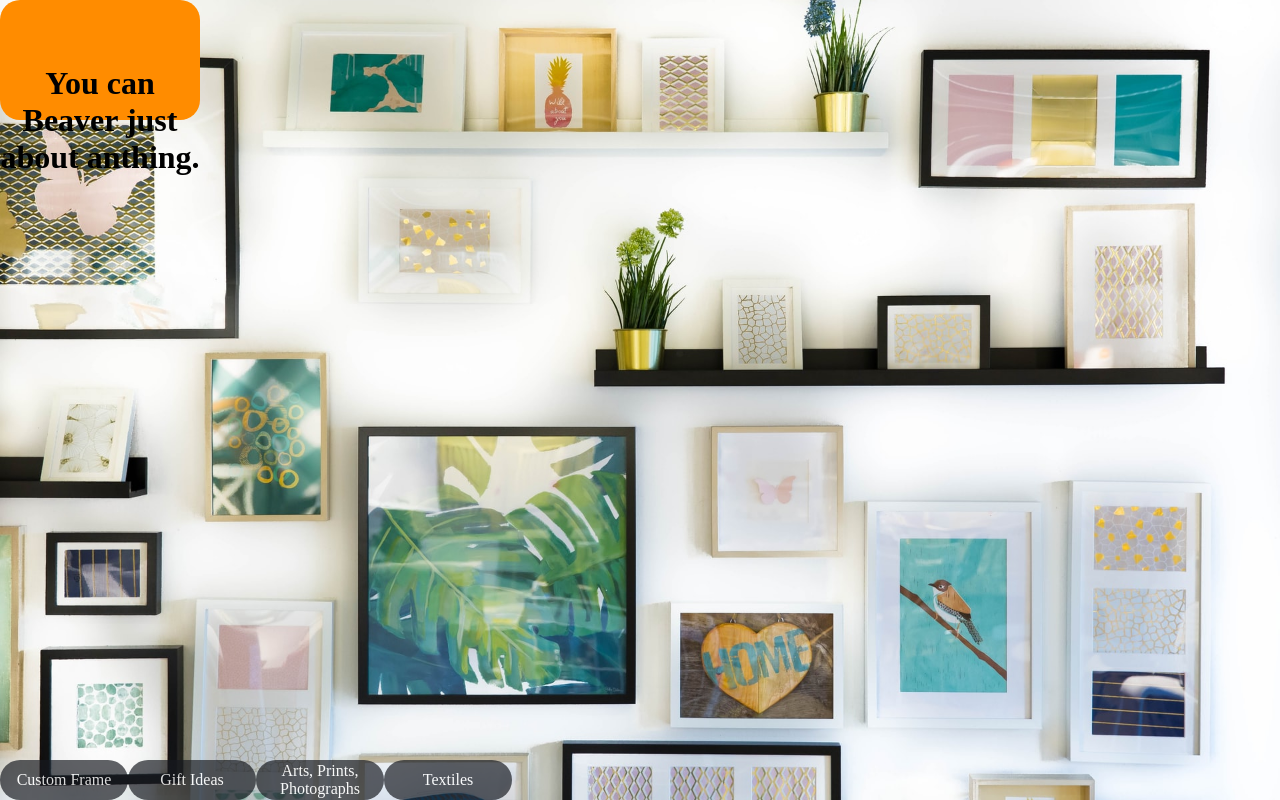
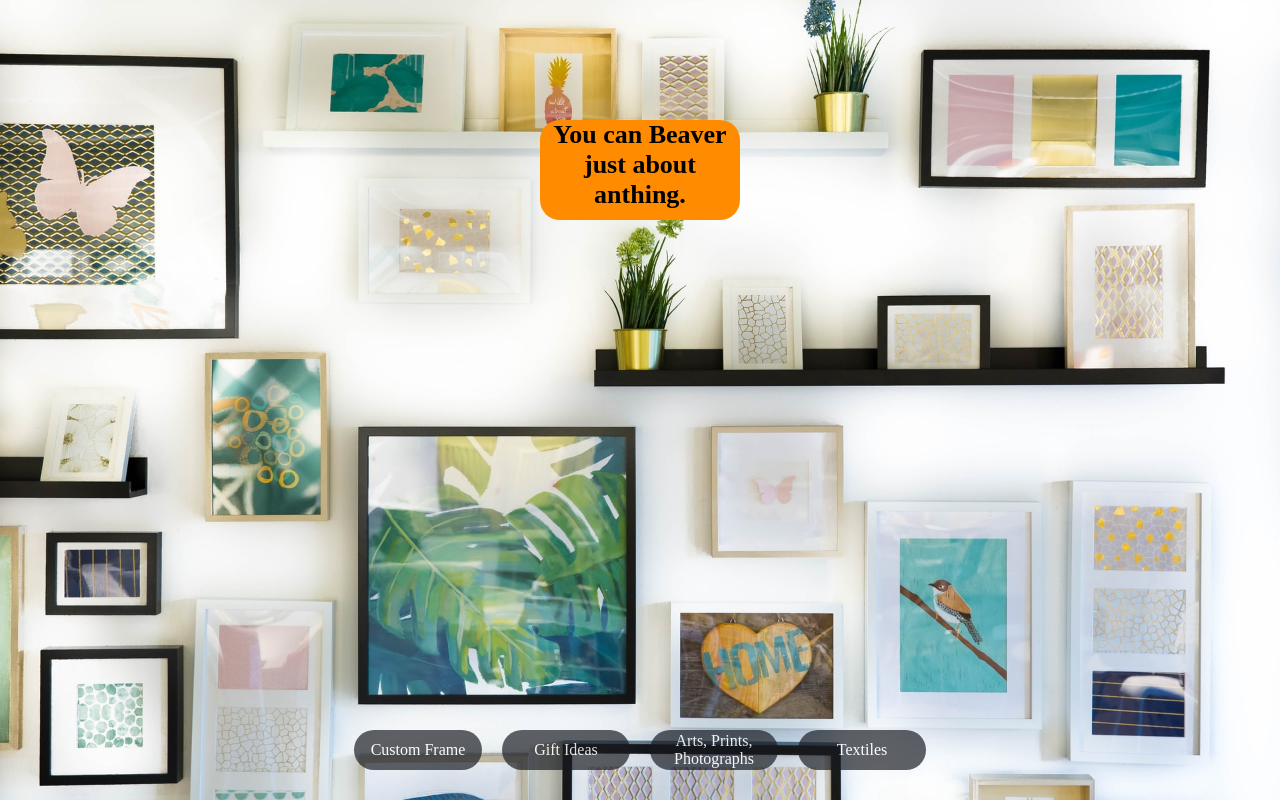
Before and after one commit to davidsjg/Beaver-Framing-Test, a React (Create React App) app in the folder client/: page / in a window 1280 px wide. Built offline with nearby package versions, Linux system fonts and the light colour scheme.

Commit message:
added onMouseEnter/Leave for cards, added state to change upon entry/exit, rendering image from whatever class is passed

```diff
--- a/client/src/components/Home/Home.js
+++ b/client/src/components/Home/Home.js
@@ -5,7 +5,7 @@ import Section from "../Section/Section";
 function Home() {
   return (
     <Container>
-      <Section />
+      <Section bgImage="frames1.jpeg" />
     </Container>
   );
 }
--- a/client/src/components/Section/Section.js
+++ b/client/src/components/Section/Section.js
@@ -1,14 +1,29 @@
-import React from "react";
+import React, { useState } from "react";
 import styled from "styled-components";
 
-function Section() {
+function Section({ bgImage }) {
+  const [card1, setCard1] = useState(false);
+
+  console.log(bgImage);
+
+  function handleOver() {
+    setCard1(true);
+    console.log(card1);
+  }
+  function handleExit() {
+    setCard1(false);
+    console.log(card1);
+  }
+
   return (
-    <Wrap>
+    <Wrap bgImage={bgImage}>
       <ItemText>
         <h1>You can Beaver just about anthing.</h1>
       </ItemText>
       <CardGroup>
-        <Card1>Custom Frame</Card1>
+        <Card1 onMouseEnter={handleOver} onMouseLeave={handleExit}>
+          Custom Frame
+        </Card1>
         <Card2>Gift Ideas</Card2>
         <Card3>Arts, Prints, Photographs</Card3>
         <Card4>Textiles</Card4>
@@ -22,31 +37,38 @@ export default Section;
 const Wrap = styled.div`
   width: 100%;
   height: 100vh;
+  background-size: cover;
+  background-position: center;
+  background-repeat: no-repeat;
+  background-image: ${(props) => `url("/images/${props.bgImage}")`};
   display: flex;
   flex-direction: column;
   justify-content: space-between;
-  background-size: cover;
-  background-position: center;
-  background-repeat: no-repeat;
-  background-image: url("/images/frames1.jpeg");
+  align-items: center;
 `;
 
 const ItemText = styled.div`
-  padding-top: 15vh;
-  display: flex;
-  flex-direction: column;
-  align-items: center;
-  justify-content: center;
+  margin-top: 15vh;
   text-align: center;
   height: 100px;
   width: 200px;
-  color: black;
   background: darkOrange;
   border-radius: 20px;
+  font-size: small;
+
+  //   padding-top: 15px;
+  //   display: flex;
+  //   flex-direction: column;
+  //   align-items: center;
+  //   justify-content: center;
+
+  //   color: black;
 `;
 
 const CardGroup = styled.div`
   display: flex;
+  margin-bottom: 30px;
+  cursor: pointer;
 `;
 
 const Card1 = styled.div`
@@ -59,6 +81,7 @@ const Card1 = styled.div`
   align-items: center;
   border-radius: 20px;
   opacity: 0.85;
+  margin: 0 10px;
 `;
 
 const Card2 = styled(Card1)``;
```
